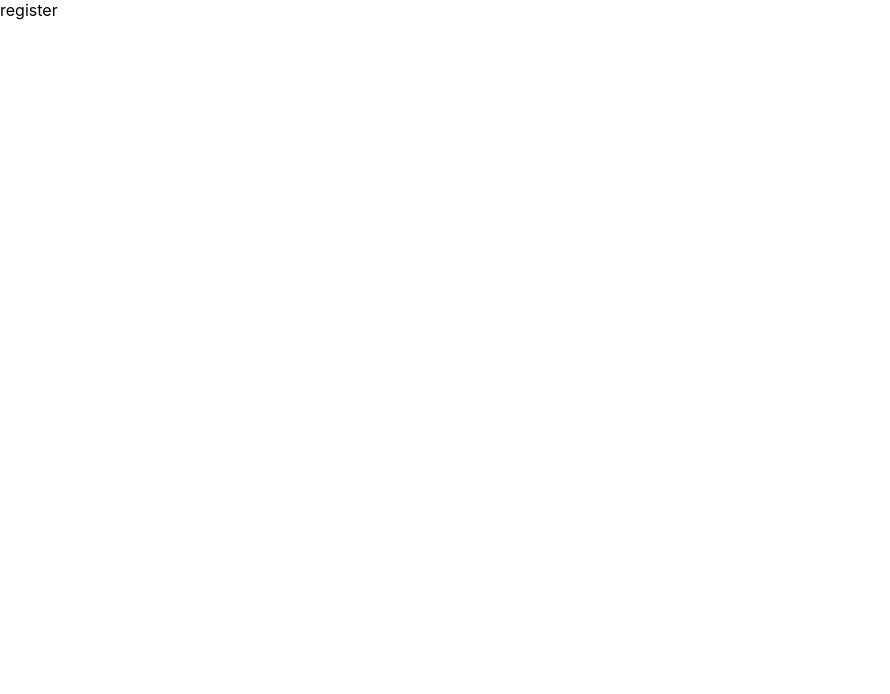
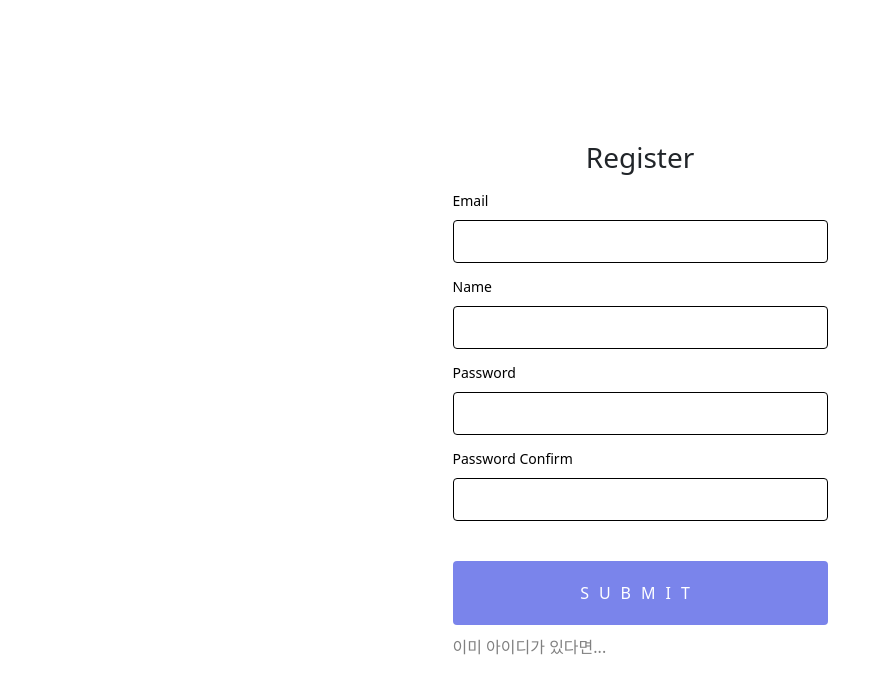
Before and after one commit to mannMae/react-firebase-chat-app, a React (Create React App) app: page /register in a window 1280 px wide. Shown: the top 694 px of the page, without its empty margins (0-890 px from the left). Built offline with nearby package versions, Linux system fonts and the light colour scheme.

Commit message:
create user with firebase

```diff
--- a/package.json
+++ b/package.json
@@ -6,10 +6,15 @@
     "@testing-library/jest-dom": "^5.14.1",
     "@testing-library/react": "^13.0.0",
     "@testing-library/user-event": "^13.2.1",
+    "bootstrap": "^5.3.1",
     "firebase": "^10.1.0",
     "history": "5.0.0",
+    "md5": "^2.3.0",
     "react": "^18.2.0",
+    "react-bootstrap": "^2.8.0",
     "react-dom": "^18.2.0",
+    "react-hook-form": "^7.45.2",
+    "react-icons": "^4.10.1",
     "react-redux": "^8.1.1",
     "react-router-dom": "^6.14.2",
     "react-scripts": "5.0.1",
--- a/src/App.js
+++ b/src/App.js
@@ -5,6 +5,8 @@ import { applyMiddleware, createStore } from 'redux';
 import promiseMiddleware from 'redux-promise';
 import ReduxThunk from 'redux-thunk';
 import { rootReducer } from './redux/reducers';
+
+import 'bootstrap/dist/css/bootstrap.min.css';
 
 const createStoreWithMiddleware = applyMiddleware(
   promiseMiddleware,
--- a/src/components/RegisterPage/RegisterPage.js
+++ b/src/components/RegisterPage/RegisterPage.js
@@ -1,3 +1,110 @@
+import { Link } from 'react-router-dom';
+import { useForm } from 'react-hook-form';
+import { firebaseAuth } from '../../firebase';
+import { createUserWithEmailAndPassword, updateProfile } from 'firebase/auth';
+import { useState } from 'react';
+import md5 from 'md5';
+
 export const RegisterPage = () => {
-  return <div>register</div>;
+  const {
+    register,
+    watch,
+    formState: { errors },
+    handleSubmit,
+  } = useForm({ mode: 'onChange' });
+
+  const [submitError, setSubmitError] = useState('');
+  const [loading, setLoading] = useState(false);
+
+  const onSubmit = async (formData) => {
+    try {
+      setLoading(true);
+      const createdUser = await createUserWithEmailAndPassword(
+        firebaseAuth,
+        formData.email,
+        formData.password
+      );
+      updateProfile(firebaseAuth.currentUser, {
+        displayName: formData.name,
+        photoURL: `http:gravatar.com/avatar/${md5(
+          createdUser.user.email
+        )}?d=identicon`,
+      });
+
+      setLoading(false);
+      console.log(createdUser);
+    } catch (error) {
+      setSubmitError(error.message);
+      setLoading(false);
+      setTimeout(() => {
+        setSubmitError('');
+      }, 5000);
+    }
+  };
+
+  return (
+    <div className="auth-wrapper">
+      <header>
+        <h3>Register</h3>
+      </header>
+      <form onSubmit={handleSubmit(onSubmit)}>
+        <label>Email</label>
+        <input
+          name="email"
+          type="email"
+          {...register('email', { required: true, pattern: /^\S+@\S+$/i })}
+        />
+        {errors.email && errors.email.type === 'required' && (
+          <p>Email field is required</p>
+        )}
+        {errors.email && errors.email.type === 'pattern' && (
+          <p>Email Pattern is invalid</p>
+        )}
+        <label>Name</label>
+        <input
+          name="name"
+          type="text"
+          {...register('name', { required: true, maxLength: 10 })}
+        />
+        {errors.name && errors.name.type === 'required' && (
+          <p>Name field is required</p>
+        )}
+        {errors.name && errors.name.type === 'maxLength' && (
+          <p>Your Name exceed maximum length</p>
+        )}
+        <label>Password</label>
+        <input
+          name="password"
+          type="password"
+          {...register('password', { required: true, minLength: 10 })}
+        />
+        {errors.password && errors.password.type === 'required' && (
+          <p>Password field is required</p>
+        )}
+        {errors.password && errors.password.type === 'minLength' && (
+          <p>Password must have at least 10 characters</p>
+        )}
+        <label>Password Confirm</label>
+        <input
+          name="passwordConfirm"
+          type="password"
+          {...register('passwordConfirm', {
+            required: true,
+            validate: (value) => value === watch('password'),
+          })}
+        />
+        {errors.passwordConfirm &&
+          errors.passwordConfirm.type === 'required' && (
+            <p>Password confirm field is required</p>
+          )}
+        {errors.passwordConfirm &&
+          errors.passwordConfirm.type === 'validate' && (
+            <p>Password confirm is not same as password</p>
+          )}
+        {submitError && <p>{submitError}</p>}
+        <input type="submit" disabled={loading} />
+        <Link to="/login">이미 아이디가 있다면...</Link>
+      </form>
+    </div>
+  );
 };
--- a/src/firebase.js
+++ b/src/firebase.js
@@ -5,6 +5,7 @@ import { getAnalytics } from 'firebase/analytics';
 import 'firebase/auth';
 import 'firebase/database';
 import 'firebase/storage';
+import { getAuth } from 'firebase/auth';
 // TODO: Add SDKs for Firebase products that you want to use
 // https://firebase.google.com/docs/web/setup#available-libraries
 
@@ -22,4 +23,6 @@ const firebaseConfig = {
 
 // Initialize Firebase
 const app = initializeApp(firebaseConfig);
+
+export const firebaseAuth = getAuth(app);
 // const analytics = getAnalytics(app);
--- a/src/index.css
+++ b/src/index.css
@@ -11,3 +11,147 @@ code {
   font-family: source-code-pro, Menlo, Monaco, Consolas, 'Courier New',
     monospace;
 }
+
+body {
+  background: #0e101c;
+  font-family: -apple-system, BlinkMacSystemFont, 'Segoe UI', 'Roboto', 'Oxygen',
+    'Ubuntu', 'Cantarell', 'Fira Sans', 'Droid Sans', 'Helvetica Neue',
+    sans-serif;
+}
+
+.auth-wrapper {
+  display: flex;
+  flex-direction: column;
+  justify-content: center;
+  min-height: 100vh;
+}
+
+.auth-wrapper header {
+  text-align: center;
+}
+
+.auth-wrapper form {
+  width: 375px;
+  margin: 0 auto;
+}
+
+.auth-wrapper h1 {
+  font-weight: 100;
+  color: white;
+  text-align: center;
+  padding-bottom: 10px;
+  border-bottom: 1px solid rgb(79, 98, 148);
+}
+
+.auth-wrapper .form {
+  background: #0e101c;
+  max-width: 400px;
+  margin: 0 auto;
+}
+
+.auth-wrapper p {
+  color: #bf1650;
+}
+
+.auth-wrapper p::before {
+  display: inline;
+  content: '⚠ ';
+}
+
+.auth-wrapper input {
+  display: block;
+  box-sizing: border-box;
+  width: 100%;
+  border-radius: 4px;
+  border: 1px solid black;
+  padding: 10px 15px;
+  margin-bottom: 10px;
+  font-size: 14px;
+}
+
+.auth-wrapper label {
+  line-height: 2;
+  text-align: left;
+  display: block;
+  margin: 5px 0;
+  color: black;
+  font-size: 14px;
+  font-weight: 200;
+}
+
+.auth-wrapper button[type='submit'],
+.auth-wrapper input[type='submit'] {
+  background: #7a84eb;
+  color: white;
+  text-transform: uppercase;
+  border: none;
+  margin-top: 40px;
+  padding: 20px;
+  font-size: 16px;
+  font-weight: 100;
+  letter-spacing: 10px;
+}
+
+.auth-wrapper button[type='submit']:hover,
+.auth-wrapper input[type='submit']:hover {
+  background: #636ee6;
+}
+
+.auth-wrapper button[type='submit']:active,
+.auth-wrapper input[type='button']:active,
+.auth-wrapper input[type='submit']:active {
+  transition: 0.3s all;
+  transform: translateY(3px);
+  border: 1px solid transparent;
+  opacity: 0.8;
+}
+
+.auth-wrapper input:disabled {
+  opacity: 0.4;
+}
+
+.auth-wrapper input[type='button']:hover {
+  transition: 0.3s all;
+}
+
+button[type='submit'],
+input[type='button'],
+input[type='submit'] {
+  -webkit-appearance: none;
+}
+
+.auth-wrapper .App {
+  max-width: 600px;
+  margin: 0 auto;
+}
+
+.auth-wrapper button[type='button'] {
+  display: block;
+  appearance: none;
+  background: #333;
+  color: white;
+  border: none;
+  text-transform: uppercase;
+  padding: 10px 20px;
+  border-radius: 4px;
+}
+
+.auth-wrapper hr {
+  margin-top: 30px;
+}
+
+.auth-wrapper button {
+  display: block;
+  appearance: none;
+  margin-top: 40px;
+  border: 1px solid #333;
+  margin-bottom: 20px;
+  text-transform: uppercase;
+  padding: 10px 20px;
+  border-radius: 4px;
+}
+
+.auth-wrapper a {
+  text-decoration: none;
+  color: gray;
+}
```
Also changed, not shown: 1 other file (tests, documents, lock files or other folders).
